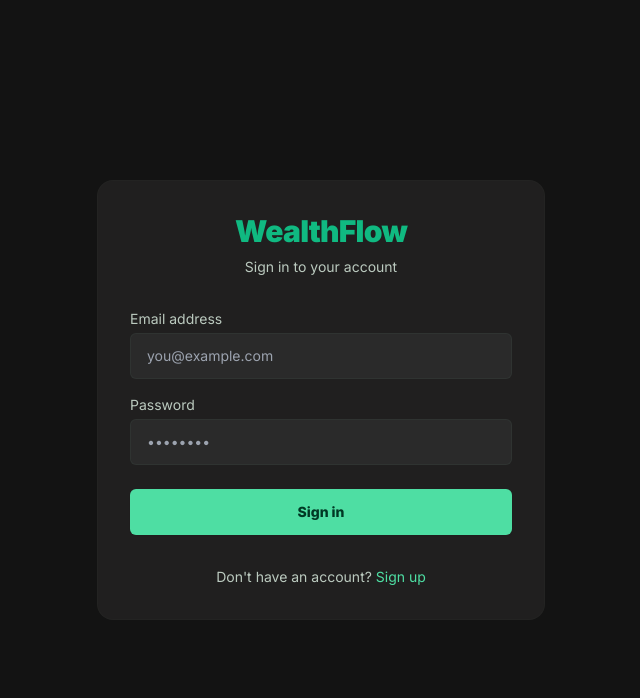
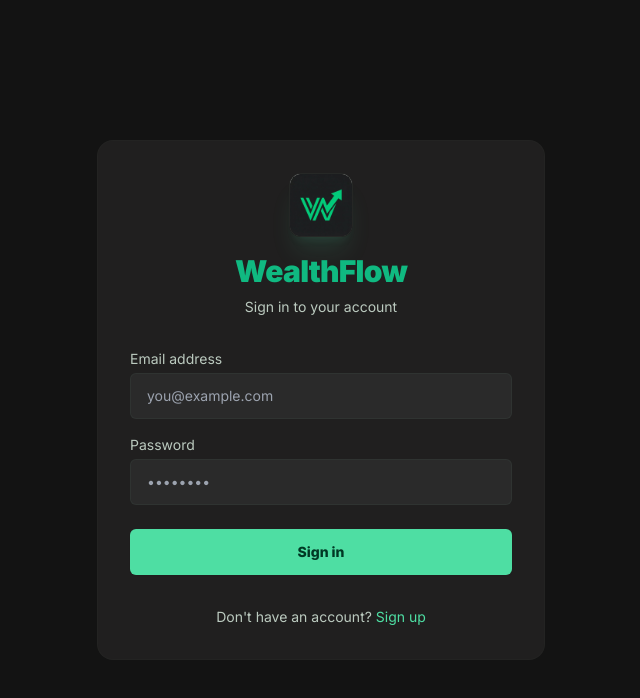
Before and after one commit to nwhator/WealthFlow, a Next.js app: page /login in a window 1280 px wide. Shown: the top 698 px of the page, without its empty margins (319-959 px from the left). Built offline with nearby package versions, Linux system fonts and the light colour scheme.

Commit message:
feat: Add project favicon.

```diff
--- a/src/app/login/page.tsx
+++ b/src/app/login/page.tsx
@@ -1,5 +1,6 @@
 import { login } from './actions'
 import Link from 'next/link'
+import Image from 'next/image'
 
 export default function LoginPage({
   searchParams,
@@ -9,7 +10,10 @@ export default function LoginPage({
   return (
     <div className="flex flex-col items-center justify-center min-h-screen px-6 py-12">
       <div className="w-full max-w-md space-y-8 bg-surface-container p-8 rounded-2xl border border-outline-variant/10">
-        <div className="text-center">
+        <div className="text-center flex flex-col items-center">
+          <div className="w-16 h-16 rounded-xl overflow-hidden mb-4 border border-outline-variant/20 relative shadow-xl shadow-primary/10">
+            <Image src="/logo.png" alt="WealthFlow Logo" fill className="object-cover" />
+          </div>
           <h2 className="text-3xl font-black text-emerald-500 tracking-tight">WealthFlow</h2>
           <p className="mt-2 text-sm text-on-surface-variant">Sign in to your account</p>
         </div>
--- a/src/app/signup/page.tsx
+++ b/src/app/signup/page.tsx
@@ -1,5 +1,6 @@
 import { signup } from '@/app/login/actions'
 import Link from 'next/link'
+import Image from 'next/image'
 
 export default function SignupPage({
   searchParams,
@@ -9,7 +10,10 @@ export default function SignupPage({
   return (
     <div className="flex flex-col items-center justify-center min-h-screen px-6 py-12">
       <div className="w-full max-w-md space-y-8 bg-surface-container p-8 rounded-2xl border border-outline-variant/10">
-        <div className="text-center">
+        <div className="text-center flex flex-col items-center">
+          <div className="w-16 h-16 rounded-xl overflow-hidden mb-4 border border-outline-variant/20 relative shadow-xl shadow-primary/10">
+            <Image src="/logo.png" alt="WealthFlow Logo" fill className="object-cover" />
+          </div>
           <h2 className="text-3xl font-black text-emerald-500 tracking-tight">WealthFlow</h2>
           <p className="mt-2 text-sm text-on-surface-variant">Create a new account</p>
         </div>
```
Also changed, not shown: 2 other files (tests, documents, lock files or other folders).
